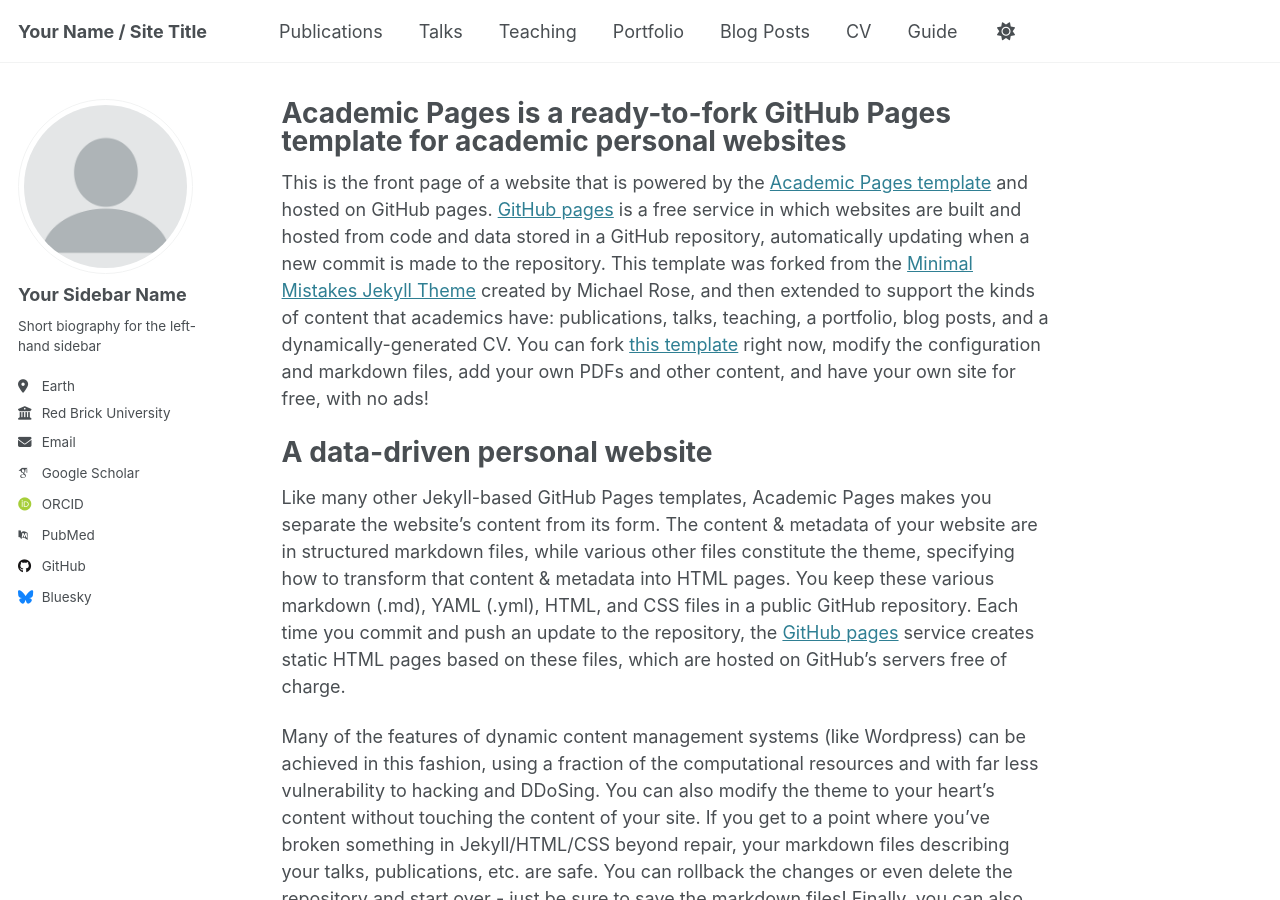
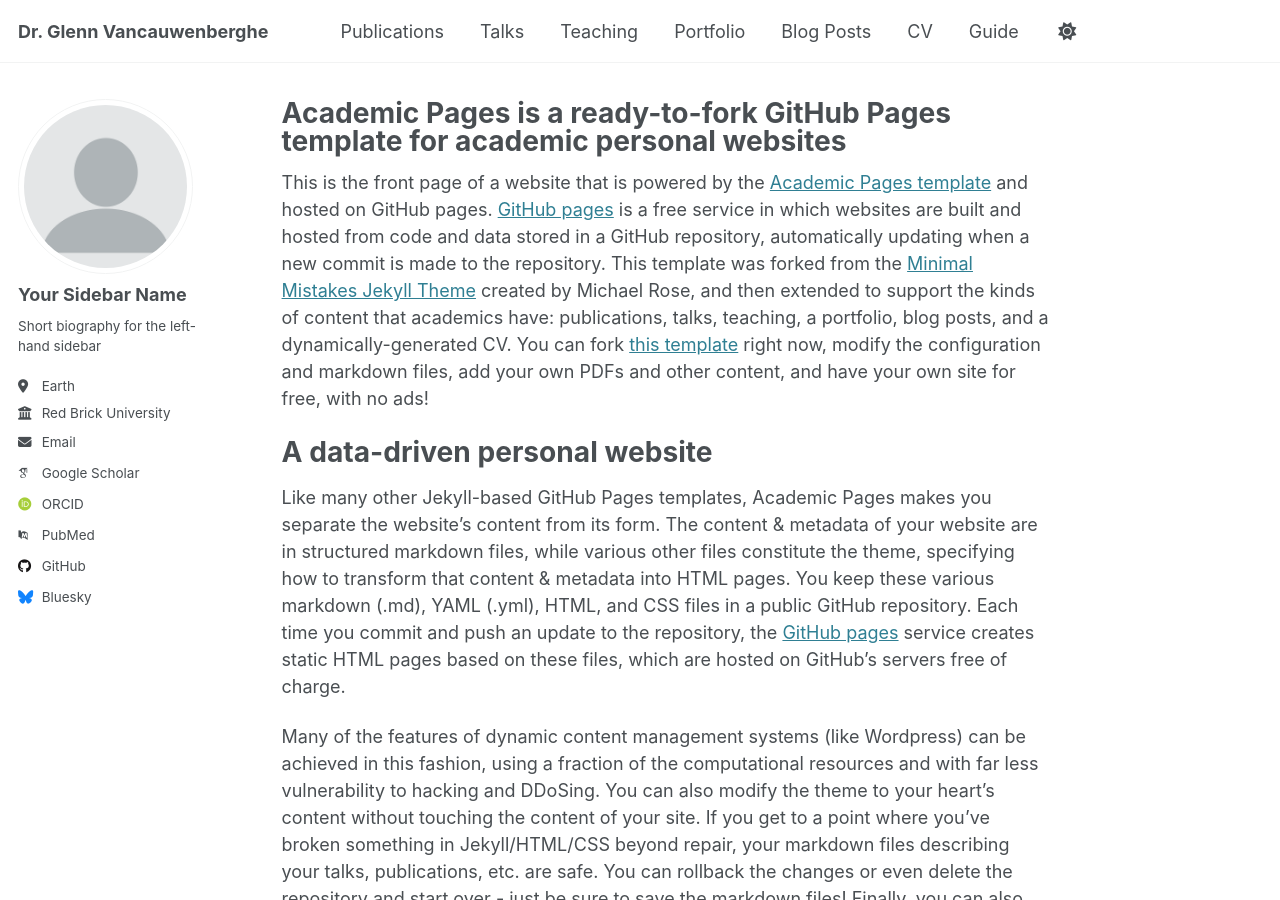
Before and after one commit to GVancauwenberghe/gvancauwenberghe.github.io, a Jekyll site: the page built from _pages/about.md, in a window 1280 px wide and 900 px high. Built offline with Jekyll 4.4.1, drawn with Linux system fonts in a browser that asks for light colours; some web fonts are replaced.

Commit message:
Update _config.yml

```diff
--- a/_config.yml
+++ b/_config.yml
@@ -9,7 +9,7 @@
 # Basic Site Settings
 locale                   : "en-US"
 site_theme               : "default"
-title                    : "Your Name / Site Title"
+title                    : "Dr. Glenn Vancauwenberghe"
 title_separator          : "-"
 name                     : &name "Your Name"
 description              : &description "personal description"
```
